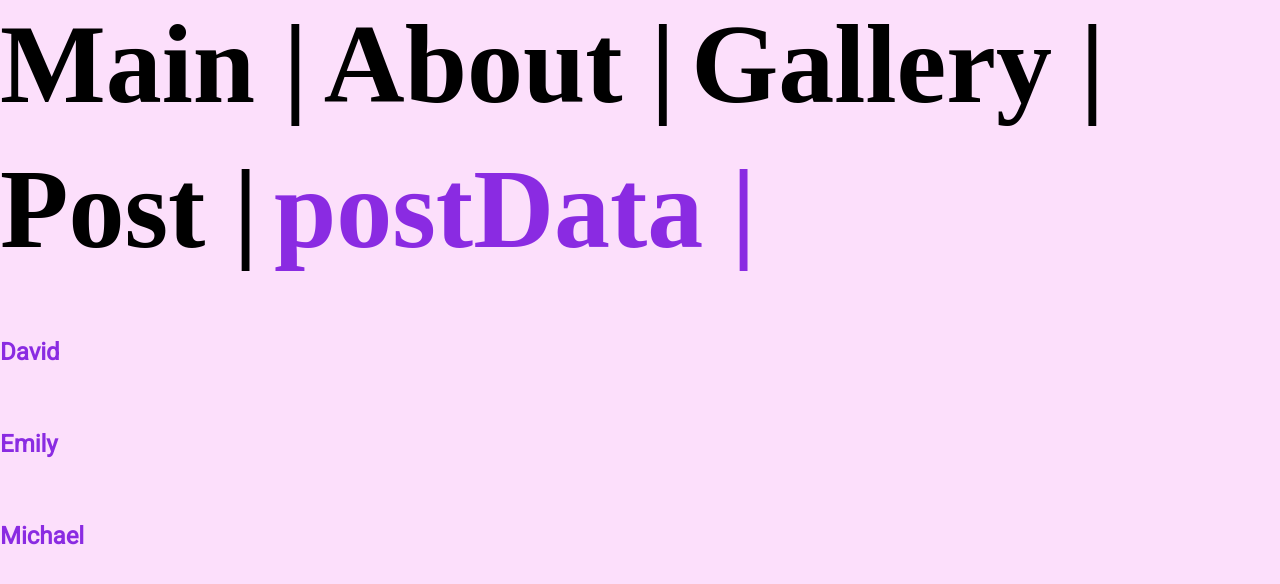
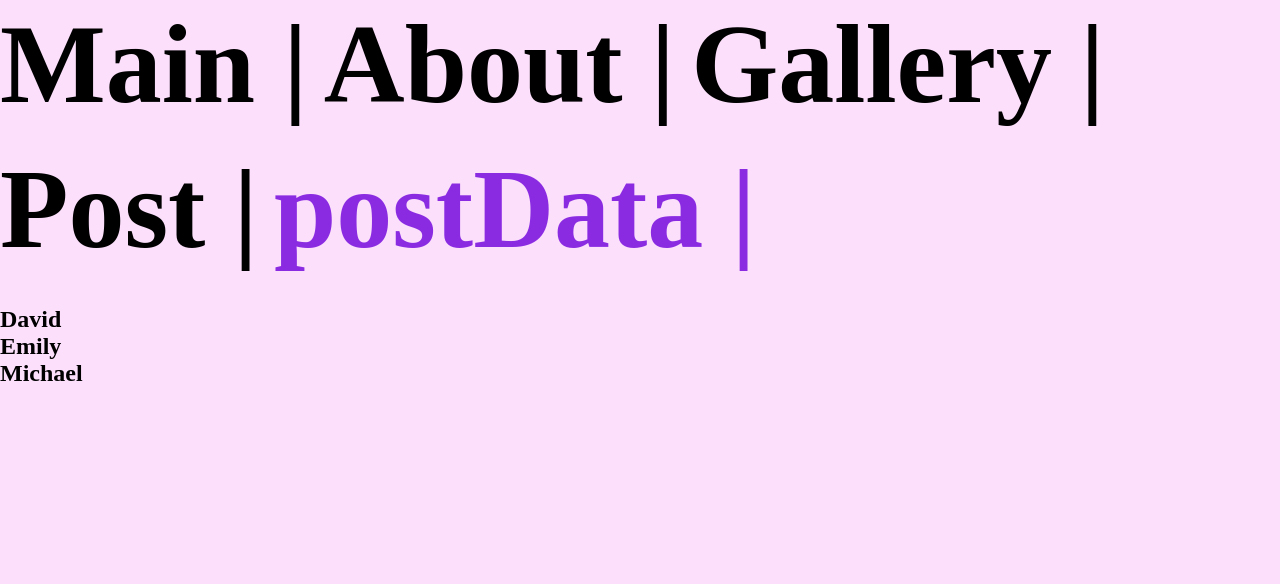
Before and after one commit to yuna-c/Next-tutorial, a Next.js app: page /postData in a window 1280 px wide. Shown: the top 584 px of the page. Built offline with nearby package versions, Linux system fonts and the light colour scheme.

Commit message:
0111 상세페이지 라우터 처리

```diff
--- a/app/postData/page.jsx
+++ b/app/postData/page.jsx
@@ -1,5 +1,6 @@
 // import PostDataList from "@/components/postDataList/postDataList";
 "use client";
+import Link from "next/link";
 import { useState, useEffect } from "react";
 
 export default function Post() {
@@ -22,7 +23,9 @@ export default function Post() {
       {Post.map((post) => {
         return (
           <article key={post.name}>
-            <h2>{post.name}</h2>
+            <h2>
+              <Link href={`/postData/${post.id}`}>{post.name}</Link>
+            </h2>
           </article>
         );
       })}
--- a/app/styles/globals.scss
+++ b/app/styles/globals.scss
@@ -42,9 +42,9 @@ body {
   font-weight: 400;
 }
 
-h2 {
-  margin-top: 4rem;
-  margin-bottom: 1rem;
-  font-family: var(--font-roboto);
-  color: $color-primary;
-}
+// h2 {
+//   margin-top: 4rem;
+//   margin-bottom: 1rem;
+//   font-family: var(--font-roboto);
+//   color: $color-primary;
+// }
```
